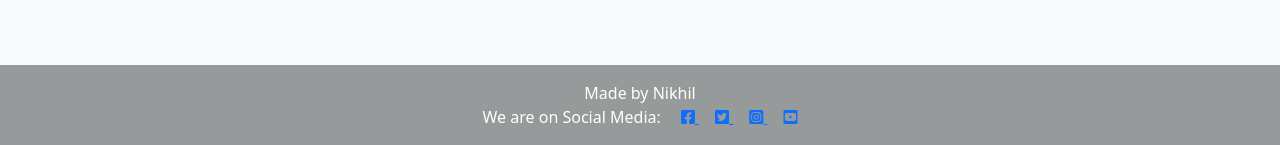
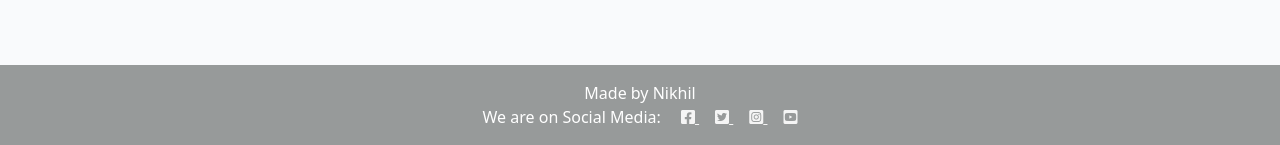
Before and after one commit to nikhilkalhan92/Project-4---Full-Stack, a Django app: page / in a window 1280 px wide. Shown: the part 655-800 px from the top of the page. Run offline with Django 3.2, Linux system fonts and the light colour scheme; data that the repository does not hold is empty.

Commit message:
edit social media icons styling them so they are similar to footer color and added ccs no error pic on readme

```diff
--- a/Nikstar/settings.py
+++ b/Nikstar/settings.py
@@ -170,6 +170,8 @@ DEFAULT_FILE_STORAGE = 'cloudinary_storage.storage.MediaCloudinaryStorage'
 
 DEFAULT_AUTO_FIELD = 'django.db.models.BigAutoField'
 
+
+
 ACCOUNT_EMAIL_REQUIRED = True
 ACCOUNT_AUTHENTICATION_METHOD = "email"
 ACCOUNT_EMAIL_VERIFICATION = "none"
--- a/static/css/style.css
+++ b/static/css/style.css
@@ -140,3 +140,8 @@ body {
     background: transparent;
     border: none;
 }
+
+a {
+    color: whitesmoke;
+    text-decoration: underline;
+}
--- a/templates/index.html
+++ b/templates/index.html
@@ -4,6 +4,8 @@
 
 <div class="container-fluid">
     <div class="row">
+
+
 
         <!-- Blog Entries Column -->
         <div class="col-12 mt-3 left">
@@ -14,8 +16,6 @@
                         <div class="card-body">
                             <div class="image-container">
                                 {% if "placeholder" in post.featured_image.url %}
-                                <img class="card-img-top"
-                                   >
                                 {% else %}
                                 <img class="card-img-top" src=" {{ post.featured_image.url }}">
                                 {% endif %}
```
Also changed, not shown: templates/base.html (+7 -0 lines), README.md, media/CSSerrors.png (added).
